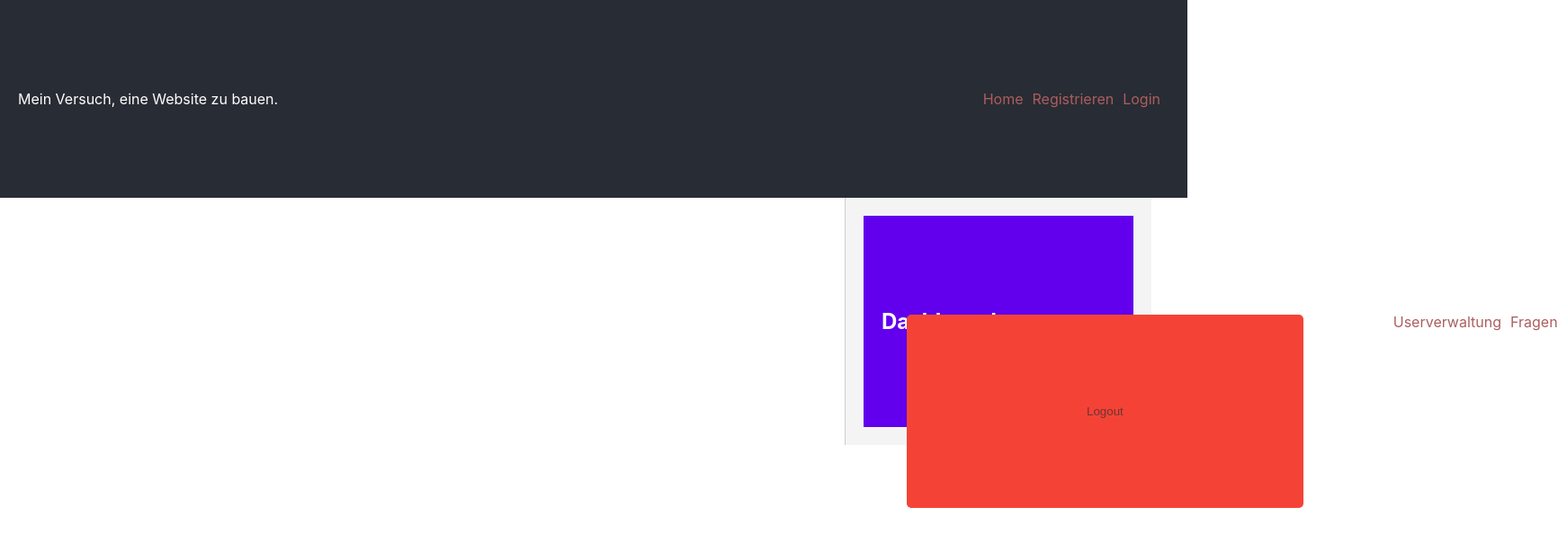
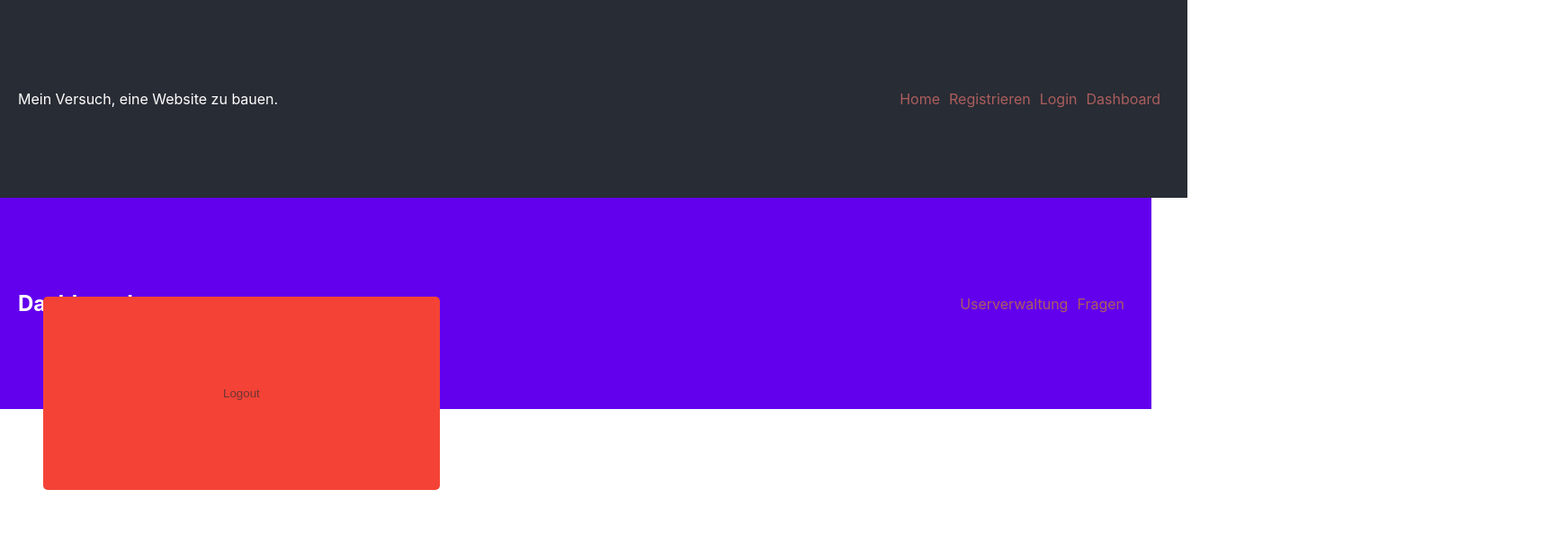
Before and after one commit to Espunkt-Github/Tellmeastory, a React (Create React App) app in the folder sourcecode/: page /Dashboard in a window 1280 px wide. Shown: the top 604 px of the page at 90% size, 1742 px wide, since content can reach past the window. Built offline with nearby package versions, Linux system fonts and the light colour scheme.

Commit message:
Problem mit dem Dashboard: Wird nicht richtig angezeigt Logout Button erscheint noch nicht.

```diff
--- a/sourcecode/src/App.js
+++ b/sourcecode/src/App.js
@@ -7,7 +7,6 @@ import Login from './login';
 import Register from './Register';
 import UserInfo from './UserInfo';
 import './App.css';
-
 import Dashboard from './Dashboard';
 
 
@@ -23,7 +22,7 @@ function App() {
             <Link to="/">Home</Link>
             {!user && <Link to="/register">Registrieren</Link>}
             {!user && <Link to="/login">Login</Link>}
-            {user && <Link to="/dashboard">Dashboard</Link>}
+            {!user && <Link to="/dashboard">Dashboard</Link>}
           </nav>
         </header>
         <Routes>
--- a/sourcecode/src/Dashboard.js
+++ b/sourcecode/src/Dashboard.js
@@ -1,3 +1,4 @@
+// src/Dashboard.js
 import React from 'react';
 import { Link, Outlet } from 'react-router-dom';
 import Logout from './Logout';
@@ -5,8 +6,7 @@ import './App.css';
 
 const Dashboard = () => {
   return (
-    <div className="dashboard-container">
-      <div className="dashboard">
+    <div>
       <header>
         <h2>Dashboard</h2>
         <Logout />
@@ -17,7 +17,6 @@ const Dashboard = () => {
       </header>
       <Outlet />
     </div>
-    </div>
   );
 };
 
```
Lines whose indentation alone changed are shown as unchanged.
